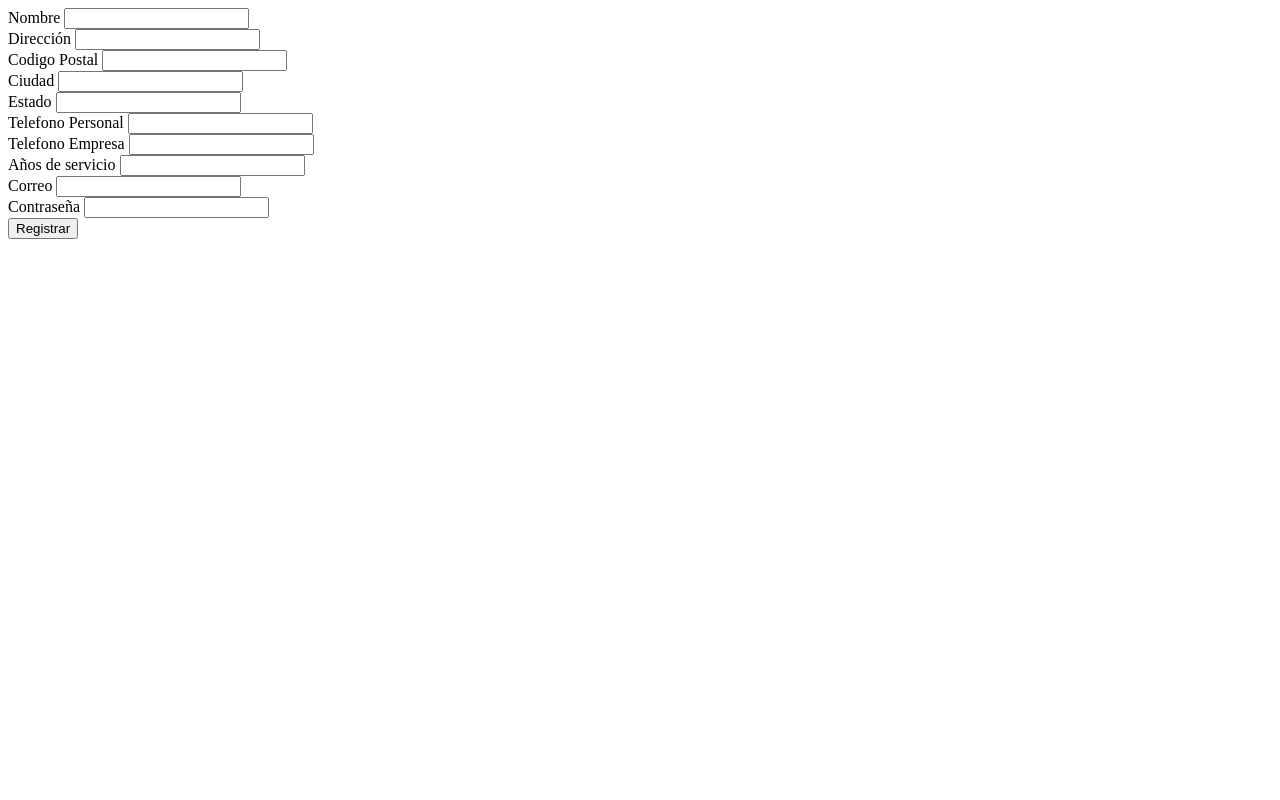
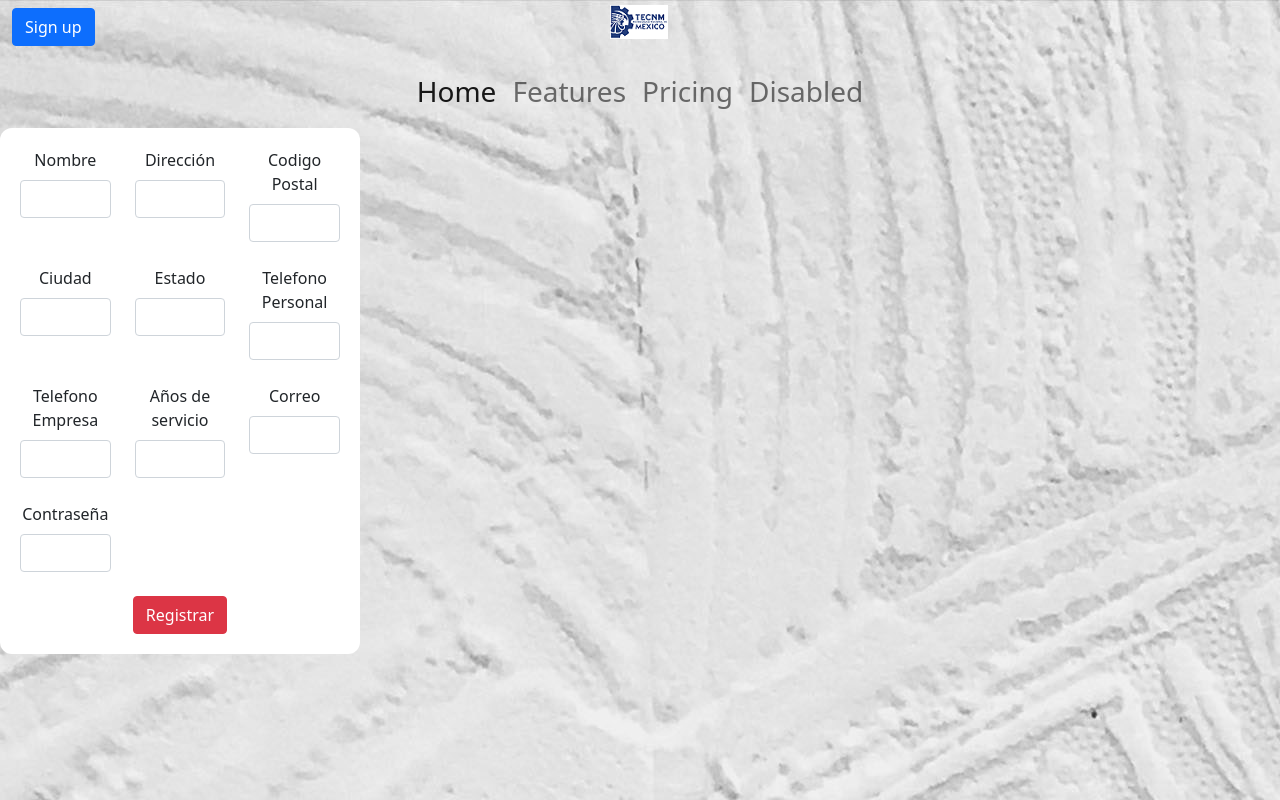
Before and after one commit to FernyRose/SistemaBerrys, a PHP site: page /Registro/registro.php in a window 1280 px wide. Run offline with PHP 8.4, Linux system fonts and the light colour scheme; some libraries are stand-ins or nearby versions.

Commit message:
cambio a Registro cliente Parte 1

```diff
--- a/Home/inicio.php
+++ b/Home/inicio.php
@@ -22,9 +22,7 @@
           display: block;
           margin: auto;
         }
-        .btn{
-          margin: ;
-        }
+
         .carousel-inner{
           display: flex;
         }
--- a/Registro/registro.php
+++ b/Registro/registro.php
@@ -4,10 +4,74 @@
     <meta charset="UTF-8">
     <meta http-equiv="X-UA-Compatible" content="IE=edge">
     <meta name="viewport" content="width=device-width, initial-scale=1.0">
+    <link rel="stylesheet" href="../bootstrap-5.1.3-dist/css/bootstrap.min.css">
+    <link rel="stylesheet" href="../Datatables-1.11.3/css/dataTables.bootstrap5.min.css">
+    <link rel="stylesheet" href="./main.scss">
+    <script src="../bootstrap-5.1.3-dist/js/bootstrap.min.js"></script>
+    <link rel="stylesheet" href="../Imagenes/tecnm.png">
     <title>Document</title>
+    <style>
+      .navbar-brand{
+          width: 98vw;
+          position: absolute;
+          top: 0;
+        }
+      .navbar{
+        text-shadow: #a4232c;
+      }
+      .navbar-brand img{
+        display: block;
+        margin: auto;
+      }
+      .login{
+        align-items: center;
+        justify-content: center;
+        width: 360px;
+        height: min-content;
+        padding: 20px;
+        border-radius: 12px;
+        background: #ffffff;
+      }
+    </style>
 </head>
 <body>
-<form class="row g-4 container-fluid" id="frm" method="POST" action="registrarCliente.php">
+  <div
+    class="p-0 text-center bg-image"
+    style="
+    background-image: url('../Imagenes/fondo2.jpg');
+    backgorund-size: cover;
+    min-height: 100vh;
+    "
+    >
+    <nav class="navbar navbar-expand-lg navbar-dark">
+          <div class="container-fluid">
+            <a class="navbar-brand" href="#"><img src="../Imagenes/tecnm.png"></a>
+            <div class="collapse navbar-collapse m-x" id="top navbar">
+              <div class="navbar-nav">
+                <button type="button" class="btn btn-primary text-center">
+                  Sign up
+                </button>
+              </div>
+            </div>
+        </div>
+    </nav>
+    <nav class="navbar navbar-expand-lg navbar-light">
+          <div class="container-fluid">
+              <button class="navbar-toggler" type="button" data-bs-toggle="collapse" data-bs-target="#navbarNavAltMarkup" aria-controls="navbarNavAltMarkup" aria-expanded="false" aria-label="Toggle navigation">
+              <span class="navbar-toggler-icon"></span>
+              </button>
+              <div class="collapse navbar-collapse" id="navbarNavAltMarkup">
+                <div class="navbar-nav m-auto  fs-3 text-dark">
+                      <a class="nav-link active" aria-current="page" href="#">Home</a>
+                      <a class="nav-link" href="#">Features</a>
+                      <a class="nav-link" href="#">Pricing</a>
+                      <a class="nav-link" href="#">Disabled</a>
+                  </div>
+              </div>
+          </div>
+    </nav>
+    <div class="login">
+      <form class="row g-4" id="frm" method="POST" action="registrarCliente.php">
               <div class="col-md-4">
                 <label for="inputId" class="form-label">Nombre</label>
                 <input type="text" class="form-control" id="inputId" name="nombre" maxlength="20" required>
@@ -52,5 +116,7 @@
                 <button type="submit" class="btn btn-danger" onclick="" name="Registrar">Registrar</button>
               </div>
       </form>
+    </div>
+  </div>
 </body>
 </html>
```
Lines whose indentation alone changed are shown as unchanged.
